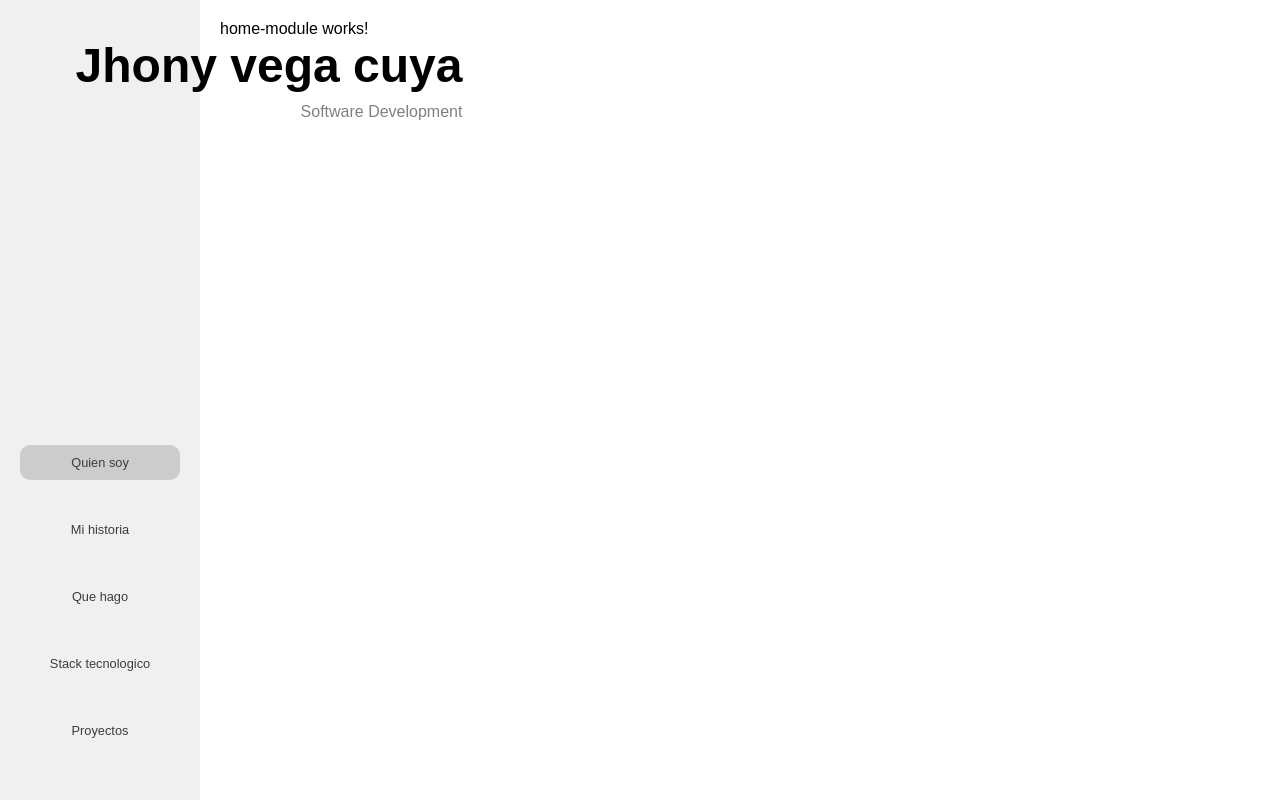
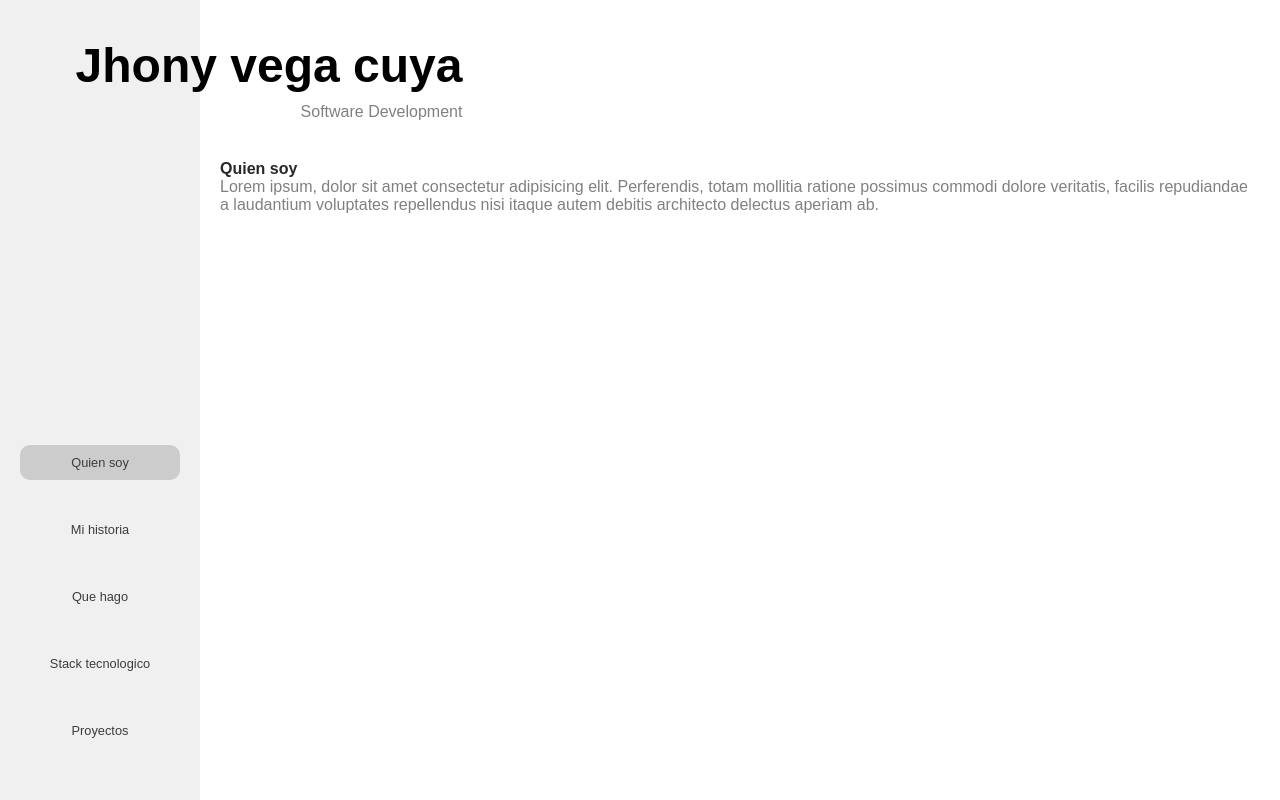
Before and after one commit to jhony-v/portfolio, an Angular app: page /home in a window 1280 px wide. Built offline with nearby package versions, Linux system fonts and the light colour scheme.

Commit message:
add property to font weight bold at text component

```diff
--- a/src/app/app.component.styl
+++ b/src/app/app.component.styl
@@ -27,3 +27,4 @@ set-default-padding()
         width 100%
         background main-background
         set-default-padding()
+        padding-top 10em
--- a/src/app/modules/home-module/home-module.component.html
+++ b/src/app/modules/home-module/home-module.component.html
@@ -1 +1,10 @@
-<p>home-module works!</p>
+<div class="detail">
+  <div class="card-point-history">
+    <app-text-base text="Quien soy" is-weight="{{true}}"></app-text-base>
+    <app-text-base
+      theme-color="smooth"
+      text="Lorem ipsum, dolor sit amet consectetur adipisicing elit. Perferendis, totam mollitia ratione possimus commodi dolore veritatis, facilis repudiandae a laudantium voluptates repellendus nisi itaque autem debitis architecto delectus aperiam ab."
+    >
+    </app-text-base>
+  </div>
+</div>
--- a/src/app/shared/components/text-base/text-base.component.html
+++ b/src/app/shared/components/text-base/text-base.component.html
@@ -1,3 +1,3 @@
-<span class="text-base {{themeColor}} {{textSize}}">
+<span class="text-base {{themeColor}} {{textSize}}" [ngClass]="{ 'is-weight': isWeight }">
     {{text}}
 </span>
--- a/src/app/shared/components/text-base/text-base.component.styl
+++ b/src/app/shared/components/text-base/text-base.component.styl
@@ -1,5 +1,7 @@
 .text-base
     display: block
+.is-weight
+    font-weight bold
 
 themeSize = {
     small: 0.9rem,
--- a/src/app/shared/components/text-base/text-base.component.ts
+++ b/src/app/shared/components/text-base/text-base.component.ts
@@ -9,6 +9,7 @@ export class TextBaseComponent implements OnInit {
   @Input('text') text: string;
   @Input('theme-color') themeColor: string;
   @Input('text-size') textSize: string;
+  @Input('is-weight') isWeight: boolean = false;
 
   constructor() {
     this.text = '';
```
